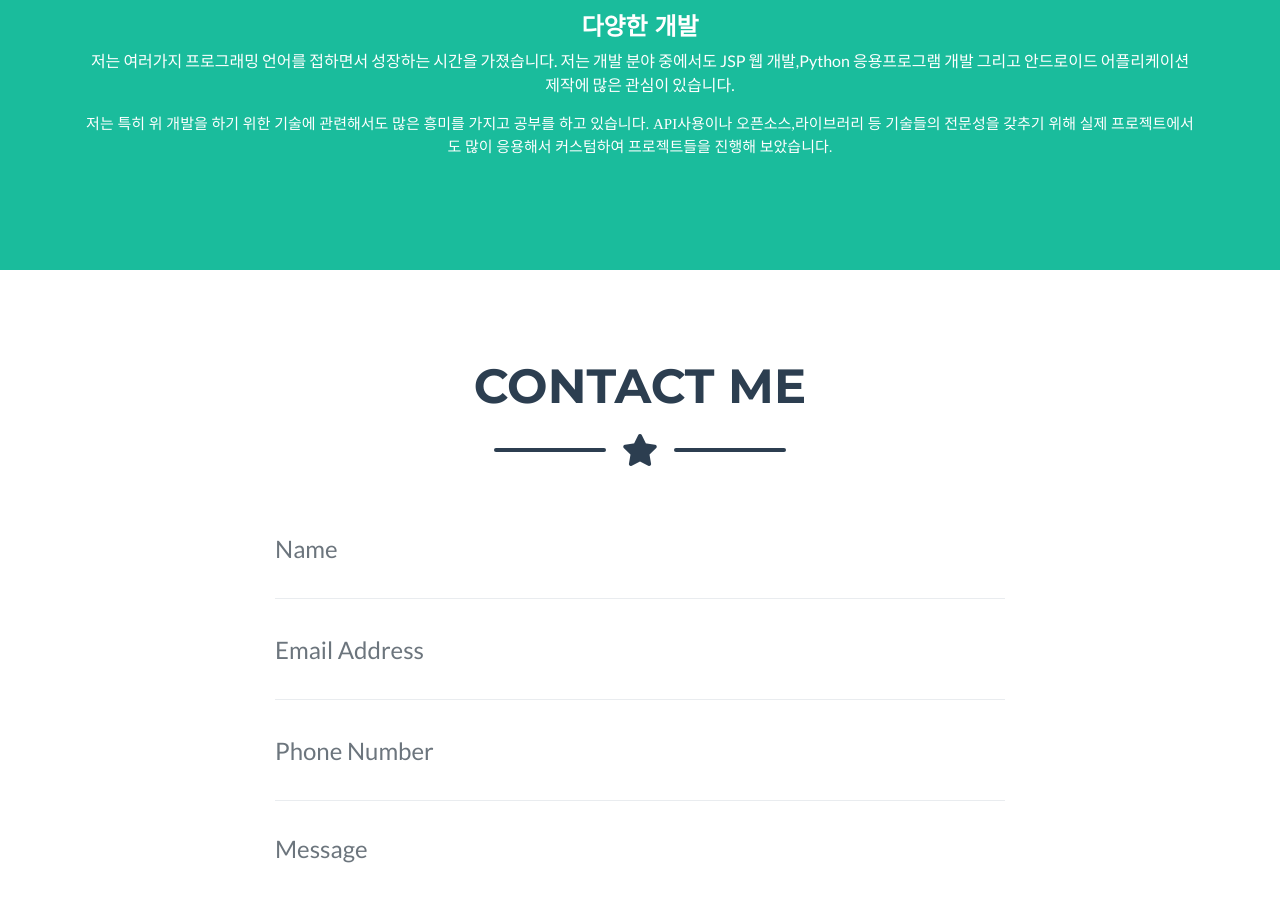
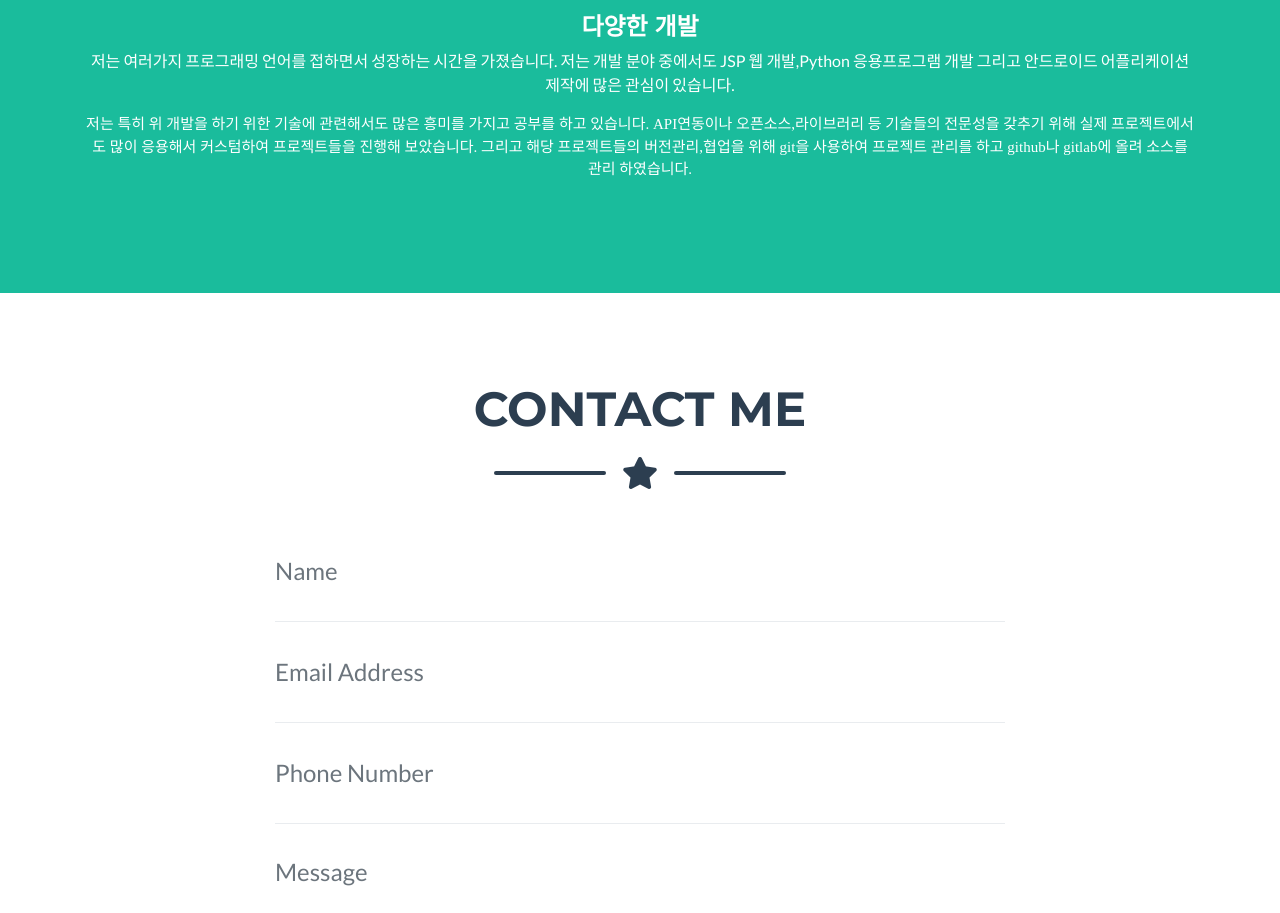
Before and after one commit to ijh1025/PortFolio, a website with bundled scripts: page index.html in a window 1280 px wide. Shown: the part 2067-2980 px from the top of the page. Built offline with nearby package versions, Linux system fonts and the light colour scheme.

Commit message:
포트폴리오 수정

```diff
--- a/index.html
+++ b/index.html
@@ -221,7 +221,7 @@
           	저는 여러가지 프로그래밍 언어를 접하면서 성장하는 시간을 가졌습니다. 저는 개발 분야 중에서도 JSP 웹 개발,Python 응용프로그램 개발 그리고 안드로이드 어플리케이션 제작에 많은 관심이 있습니다.<br>
 		</p>
 <p style="font-family:  맑은 고딕; font-size: 15px;">
-	저는 특히 위 개발을 하기 위한 기술에 관련해서도 많은 흥미를 가지고 공부를 하고 있습니다. API사용이나 오픈소스,라이브러리 등 기술들의 전문성을 갖추기 위해 실제 프로젝트에서도 많이 응용해서 커스텀하여 프로젝트들을 진행해 보았습니다.
+	저는 특히 위 개발을 하기 위한 기술에 관련해서도 많은 흥미를 가지고 공부를 하고 있습니다. API연동이나 오픈소스,라이브러리 등 기술들의 전문성을 갖추기 위해 실제 프로젝트에서도 많이 응용해서 커스텀하여 프로젝트들을 진행해 보았습니다. 그리고 해당 프로젝트들의 버전관리,협업을 위해 git을 사용하여 프로젝트 관리를 하고 github나 gitlab에 올려 소스를 관리 하였습니다.
 </p>
 
 
```
